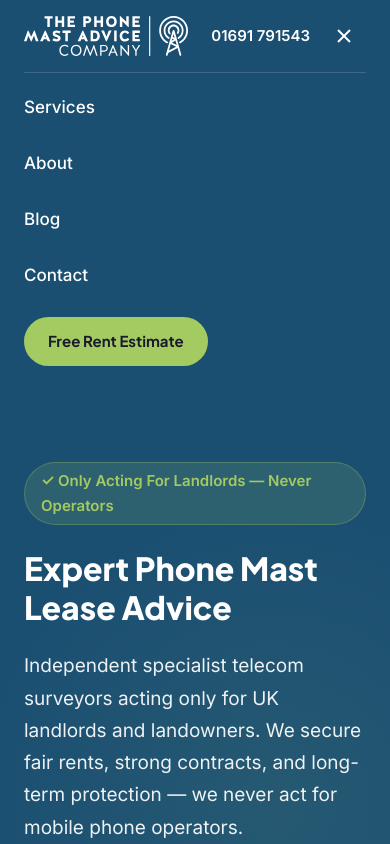
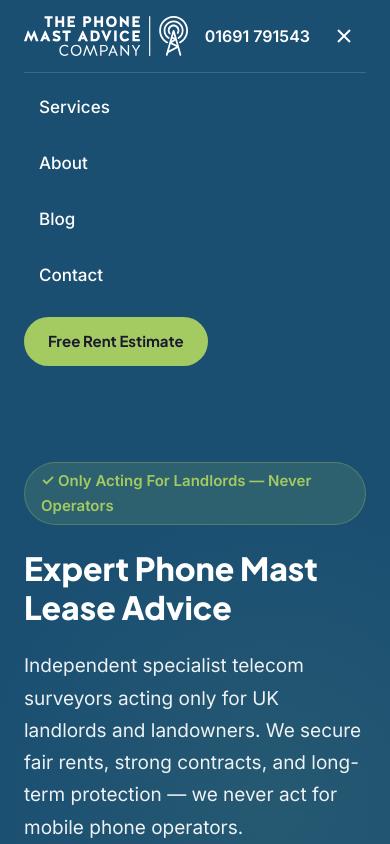
Before and after one commit to AdrianoVS87/phonemast-nextjs, a Next.js app: page / in a window 390 px wide. Both pictures are taken after a click on the button 344 px from the left and 36 px from the top of the page. Shown: the top 844 px of the page. Built offline with nearby package versions, Linux system fonts and the light colour scheme.

Commit message:
fix: add nav active state, consistent CTAs, mobile responsive improvements

```diff
--- a/src/components/Header.tsx
+++ b/src/components/Header.tsx
@@ -3,6 +3,7 @@
 import Link from "next/link";
 import Image from "next/image";
 import { useState, useEffect } from "react";
+import { usePathname } from "next/navigation";
 
 const navLinks = [
   { label: "Services", href: "/phone-mast-services" },
@@ -14,12 +15,16 @@ const navLinks = [
 export default function Header() {
   const [mobileOpen, setMobileOpen] = useState(false);
   const [scrolled, setScrolled] = useState(false);
+  const pathname = usePathname();
 
   useEffect(() => {
     const handleScroll = () => setScrolled(window.scrollY > 8);
     window.addEventListener("scroll", handleScroll, { passive: true });
     return () => window.removeEventListener("scroll", handleScroll);
   }, []);
+
+  const isActive = (href: string) =>
+    pathname === href || pathname.startsWith(href + "/");
 
   return (
     <header
@@ -51,26 +56,34 @@ export default function Header() {
             className="hidden lg:flex items-center gap-6"
             aria-label="Main navigation"
           >
-            {navLinks.map((link) => (
+            {navLinks.map((link) => {
+              const active = isActive(link.href);
+              return (
                 <Link
                   key={link.href}
                   href={link.href}
                   className="font-medium transition-colors duration-150"
                   style={{
-                  color: "#ffffff",
+                    color: active ? "#a4ca62" : "#ffffff",
                     fontSize: "1rem",
                     textDecoration: "none",
+                    borderBottom: active ? "2px solid #a4ca62" : "2px solid transparent",
+                    paddingBottom: "2px",
+                    transition: "color 0.15s ease, border-color 0.15s ease",
                   }}
-                onMouseEnter={(e) =>
-                  ((e.target as HTMLElement).style.color = "#a4ca62")
-                }
-                onMouseLeave={(e) =>
-                  ((e.target as HTMLElement).style.color = "#ffffff")
-                }
+                  onMouseEnter={(e) => {
+                    (e.currentTarget as HTMLElement).style.color = "#a4ca62";
+                    (e.currentTarget as HTMLElement).style.borderBottomColor = "#a4ca62";
+                  }}
+                  onMouseLeave={(e) => {
+                    (e.currentTarget as HTMLElement).style.color = active ? "#a4ca62" : "#ffffff";
+                    (e.currentTarget as HTMLElement).style.borderBottomColor = active ? "#a4ca62" : "transparent";
+                  }}
                 >
                   {link.label}
                 </Link>
-            ))}
+              );
+            })}
 
             {/* Phone number */}
             <a
@@ -91,7 +104,7 @@ export default function Header() {
           <div className="flex lg:hidden items-center gap-3">
             <a
               href="tel:01691791543"
-              style={{ color: "#ffffff", fontSize: "0.9375rem", fontWeight: 600 }}
+              style={{ color: "#ffffff", fontSize: "1rem", fontWeight: 600 }}
             >
               01691 791543
             </a>
@@ -139,22 +152,27 @@ export default function Header() {
             }}
           >
             <div className="flex flex-col gap-1 pt-2">
-              {navLinks.map((link) => (
+              {navLinks.map((link) => {
+                const active = isActive(link.href);
+                return (
                   <Link
                     key={link.href}
                     href={link.href}
                     onClick={() => setMobileOpen(false)}
                     style={{
-                    color: "#ffffff",
+                      color: active ? "#a4ca62" : "#ffffff",
                       fontSize: "1.0625rem",
                       padding: "0.75rem 0",
                       display: "block",
-                    fontWeight: 500,
+                      fontWeight: active ? 700 : 500,
+                      borderLeft: active ? "3px solid #a4ca62" : "3px solid transparent",
+                      paddingLeft: "0.75rem",
                     }}
                   >
                     {link.label}
                   </Link>
-              ))}
+                );
+              })}
               <Link
                 href="/free-rent-estimate"
                 onClick={() => setMobileOpen(false)}
```
Lines whose indentation alone changed are shown as unchanged.
